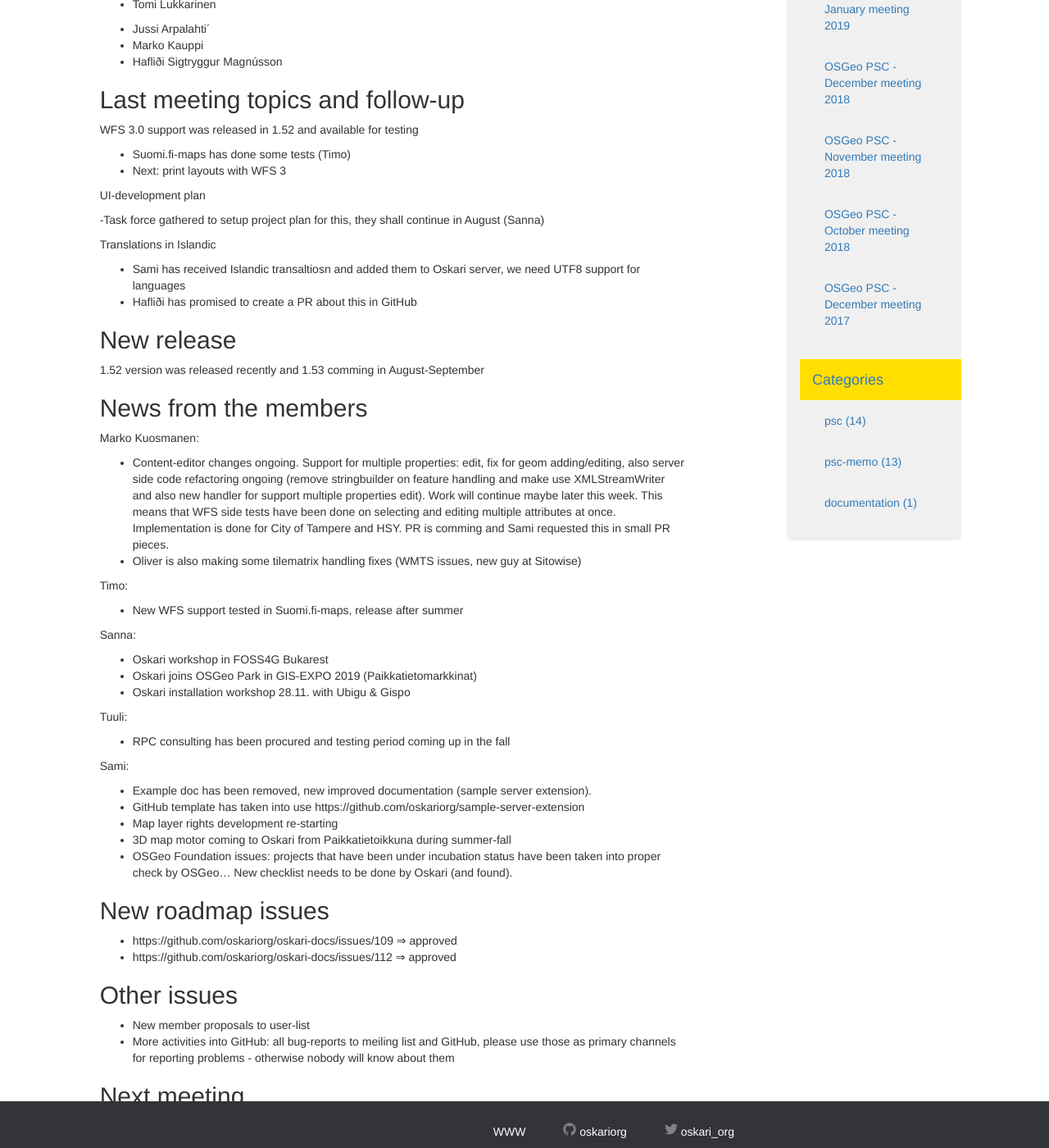
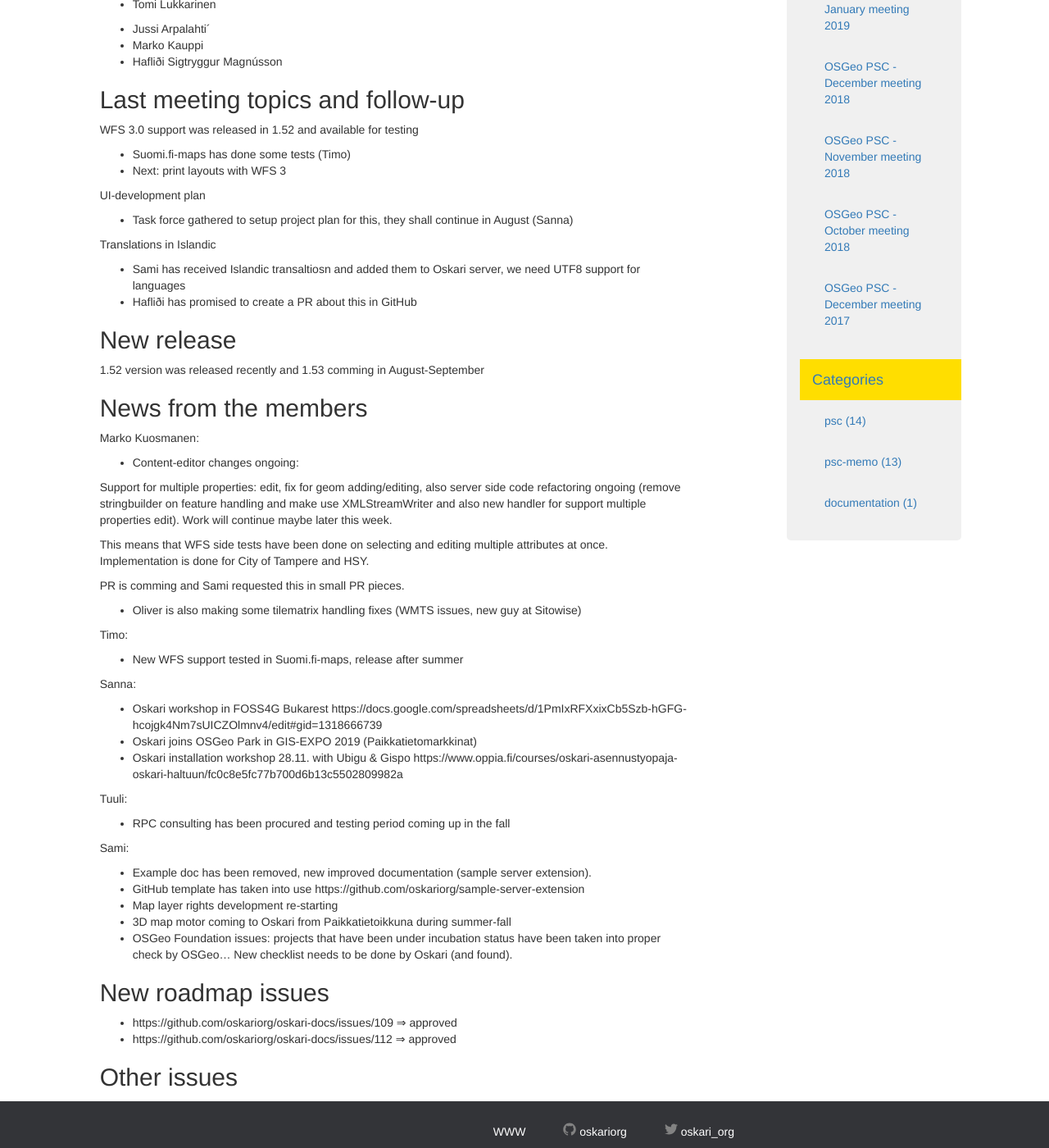
Before and after one commit to oskariorg/oskariorg.github.io, a Jekyll site: the page built from _posts/2019-06-11-PSC_June2019.md, in a window 1280 px wide and 1400 px high, scrolled down 541 px. Shown: the whole window at 82% size. Built offline with Jekyll 4.4.1, drawn with Linux system fonts in a browser that asks for light colours; nearby versions of some CDN libraries; part of the change alters nothing that is shown.

Commit message:
Typos & links

```diff
--- a/_posts/2019-06-11-PSC_June2019.md
+++ b/_posts/2019-06-11-PSC_June2019.md
@@ -42,7 +42,7 @@ WFS 3.0 support was released in 1.52 and available for testing
 
 UI-development plan
 
--Task force gathered to setup project plan for this, they shall continue in August (Sanna)
+- Task force gathered to setup project plan for this, they shall continue in August (Sanna)
 
 Translations in Islandic
 
@@ -57,16 +57,23 @@ Translations in Islandic
 ## News from the members
 
 Marko Kuosmanen:
-- Content-editor changes ongoing. Support for multiple properties: edit, fix for geom adding/editing, also server side code refactoring ongoing (remove stringbuilder on feature handling and make use XMLStreamWriter and also new handler for support multiple properties edit). Work will continue maybe later this week. This means that WFS side tests have been done on selecting and editing multiple attributes at once. Implementation is done for City of Tampere and HSY. PR is comming and Sami requested this in small PR pieces.
+- Content-editor changes ongoing:
+
+Support for multiple properties: edit, fix for geom adding/editing, also server side code refactoring ongoing (remove stringbuilder on feature handling and make use XMLStreamWriter and also new handler for support multiple properties edit). Work will continue maybe later this week.
+
+This means that WFS side tests have been done on selecting and editing multiple attributes at once. Implementation is done for City of Tampere and HSY.
+
+PR is comming and Sami requested this in small PR pieces.
+
 - Oliver is also making some tilematrix handling fixes (WMTS issues, new guy at Sitowise)
 
 Timo:
 - New WFS support tested in Suomi.fi-maps, release after summer
 
 Sanna:
-- Oskari workshop in FOSS4G Bukarest
+- Oskari workshop in FOSS4G Bukarest https://docs.google.com/spreadsheets/d/1PmIxRFXxixCb5Szb-hGFG-hcojgk4Nm7sUICZOlmnv4/edit#gid=1318666739
 - Oskari joins OSGeo Park in GIS-EXPO 2019 (Paikkatietomarkkinat)
-- Oskari installation workshop 28.11. with Ubigu & Gispo
+- Oskari installation workshop 28.11. with Ubigu & Gispo https://www.oppia.fi/courses/oskari-asennustyopaja-oskari-haltuun/fc0c8e5fc77b700d6b13c5502809982a
 
 Tuuli:
 - RPC consulting has been procured and testing period coming up in the fall
```
